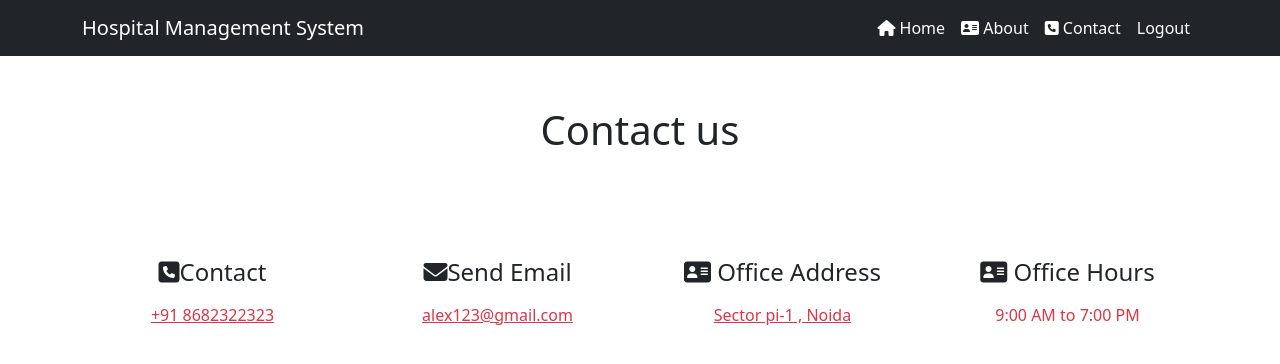
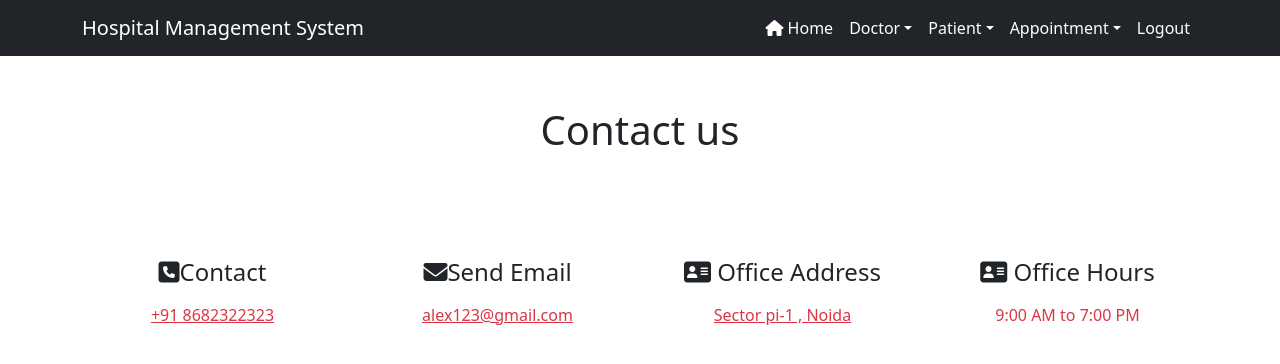
Before and after one commit to Rishab-RajHR/Hospital-Management-System, a Django app: page /contact/ in a window 1280 px wide. Shown: the top 364 px of the page. Run offline with Django 5.2, Linux system fonts and the light colour scheme; a user stored in the database is signed in.

Commit message:
Hospital Management System

```diff
--- a/hospital/templates/contact.html
+++ b/hospital/templates/contact.html
@@ -6,22 +6,22 @@
   <h1 class="text-center">Contact us</h1>
   <br><br>
   <div class="row mt-5 text-center">
-    <div class="col-lg-3 col-sm-6">
+    <div class="col-lg-3 col-sm-6 mydivstyle">
       <h4><i class="fas fa-phone-square"></i>Contact</h4>
       <p class="mt-3 font-weight-bold"><a class="text-danger" href="tel:+918682322323">+91 8682322323</a></p>
     </div>
 
-    <div class="col-lg-3 col-sm-6">
+    <div class="col-lg-3 col-sm-6  mydivstyle">
       <h4><i class="fas fa-envelope"></i>Send Email</h4>
       <p class="mt-3 font-weight-bold"><a class="text-danger" href="mailto:alex123@gmail.com">alex123@gmail.com</a></p>
     </div>
 
-    <div class="col-lg-3 col-sm-6">
+    <div class="col-lg-3 col-sm-6  mydivstyle">
       <h4><i class="fas fa-address-card"></i> Office Address</h4>
       <p class="mt-3 font-weight-bold"><a class="text-danger" href="http://maps.google.com/maps?q=Sector+pi-1+Noida">Sector pi-1 , Noida</a></p>
     </div>
 
-    <div class="col-lg-3 col-sm-6">
+    <div class="col-lg-3 col-sm-6  mydivstyle">
       <h4><i class="fas fa-address-card"></i> Office Hours</h4>
       <p class="mt-3 font-weight-bold text-danger">9:00 AM to 7:00 PM</p>
     </div>
--- a/hospital/templates/navigation.html
+++ b/hospital/templates/navigation.html
@@ -26,10 +26,39 @@
   </button>
     <div class="collapse navbar-collapse" id="myMenu">
       <ul class="navbar-nav ms-auto text-center">
-         <li class="nav-item"><a class="nav-link" href="#"><i class="fas fa-home"></i> Home</a></li>
+
+             {% if not  request.user.is_staff %}
+         <li class="nav-item"><a class="nav-link" href="{'% url 'login' %}"><i class="fas fa-home"></i> Home</a></li>
          <li class="nav-item"><a class="nav-link" href="{% url 'about' %}"><i class="fas fa-address-card"></i> About</a></li>
          <li class="nav-item"><a class="nav-link" href="{% url 'contact' %}"><i class="fas fa-phone-square"></i> Contact</a></li>
+         {% endif %}
         {% if request.user.is_staff %}
+        <li class="nav-item"><a class="nav-link" href="{% url 'home' %}"><i class="fas fa-home"></i> Home</a></li>
+         <li class="nav-item dropdown">
+          <a class="nav-link dropdown-toggle" data-toggle="dropdown" href="{% url 'logout' %}">Doctor</a>
+          <div class="dropdown-menu">
+              <a class="dropdown-item" href="#">Add Doctor</a>
+              <a class="dropdown-item" href="#">View Doctor</a>
+          </div>
+         </li>
+
+         <li class="nav-item dropdown">
+          <a class="nav-link dropdown-toggle" data-toggle="dropdown" href="{% url 'logout' %}">Patient</a>
+          <div class="dropdown-menu">
+              <a class="dropdown-item" href="#">Add Patient</a>
+              <a class="dropdown-item" href="#">View Patient</a>
+          </div>
+         </li>
+
+         <li class="nav-item dropdown">
+          <a class="nav-link dropdown-toggle" data-toggle="dropdown" href="{% url 'logout' %}">Appointment</a>
+          <div class="dropdown-menu">
+              <a class="dropdown-item" href="#">Add Appointment</a>
+              <a class="dropdown-item" href="#">View Appointment</a>
+          </div>
+         </li>
+
+
          <li class="nav-item"><a class="nav-link" href="{% url 'logout' %}">Logout</a></li>
         {% endif %}
       </ul>
```
Also changed, not shown: db.sqlite3.
